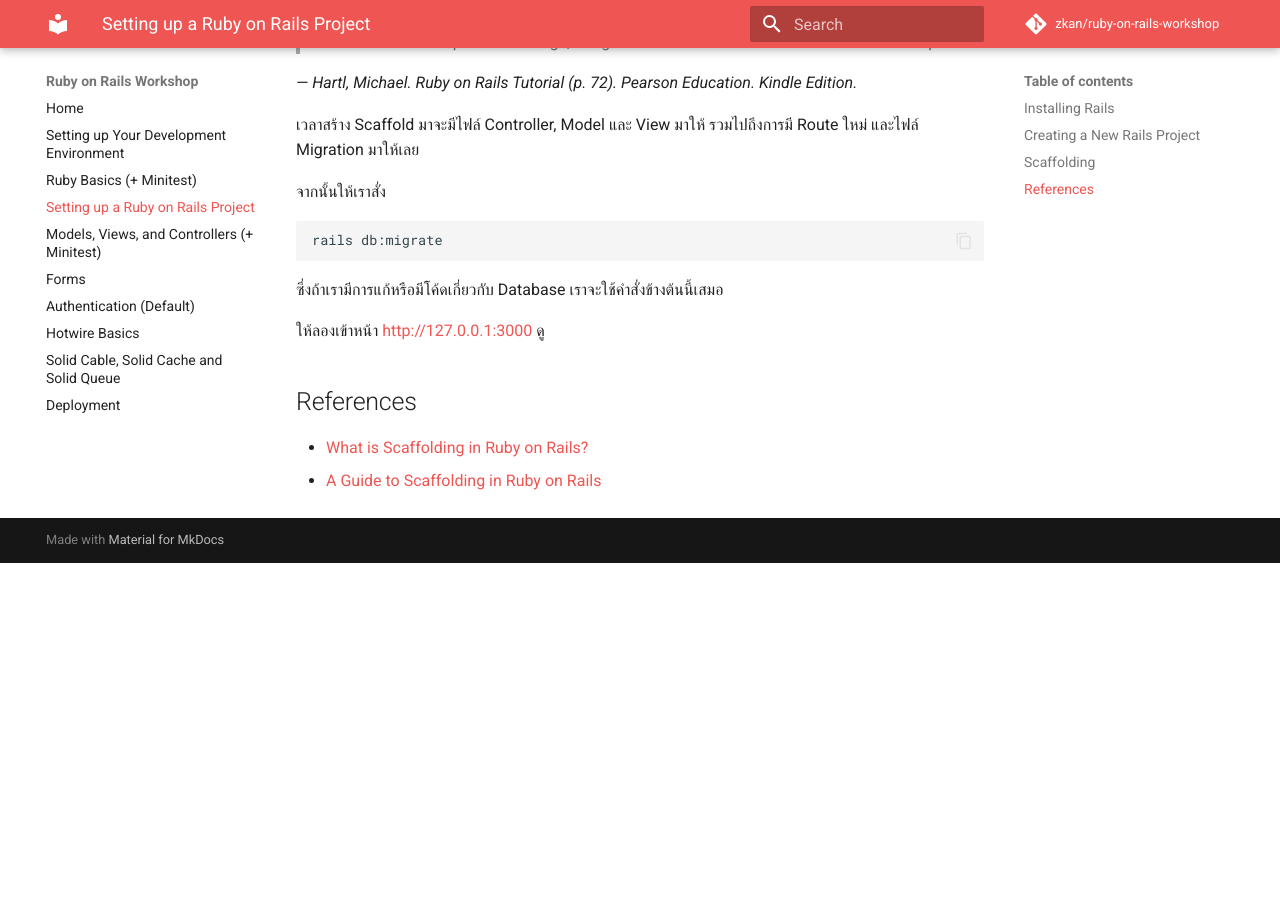
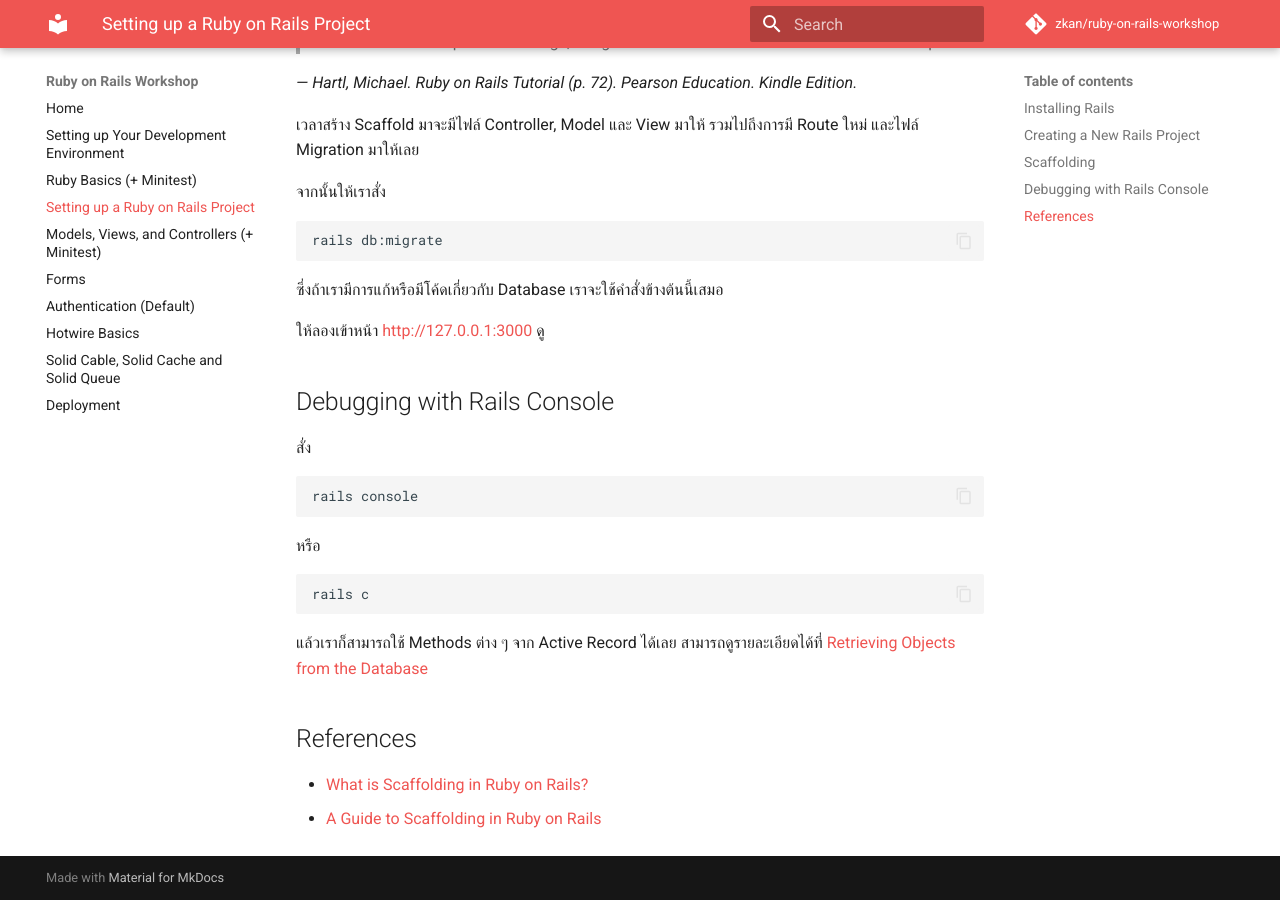
Before and after one commit to zkan/rails-unpacked-and-demystified-workshop, an MkDocs documentation site: the page built from docs/setting-up-a-ruby-on-rails-project.md, in a window 1280 px wide and 900 px high, scrolled down 1000 px. Built offline with MkDocs 1.6.1 and Material for MkDocs 9.7.7, drawn with Linux system fonts in a browser that asks for light colours; comment, search, counter and statistics services are not loaded; before the commit the page ends 1563 px from its top, so only the background shows below that.

Commit message:
Add Rails Console section

````diff
--- a/docs/setting-up-a-ruby-on-rails-project.md
+++ b/docs/setting-up-a-ruby-on-rails-project.md
@@ -57,6 +57,22 @@ rails db:migrate
 
 ให้ลองเข้าหน้า [http://127.0.0.1:3000](http://127.0.0.1:3000){target=_blank} ดู
 
+## Debugging with Rails Console
+
+สั่ง
+
+```bash
+rails console
+```
+
+หรือ
+
+```bash
+rails c
+```
+
+แล้วเราก็สามารถใช้ Methods ต่าง ๆ จาก Active Record ได้เลย สามารถดูรายละเอียดได้ที่ [Retrieving Objects from the Database](https://guides.rubyonrails.org/active_record_querying.html#retrieving-objects-from-the-database){target=_blank}
+
 ## References
 
 - [What is Scaffolding in Ruby on Rails?](https://www.rubyguides.com/2020/03/rails-scaffolding/){target=_blank}
````
